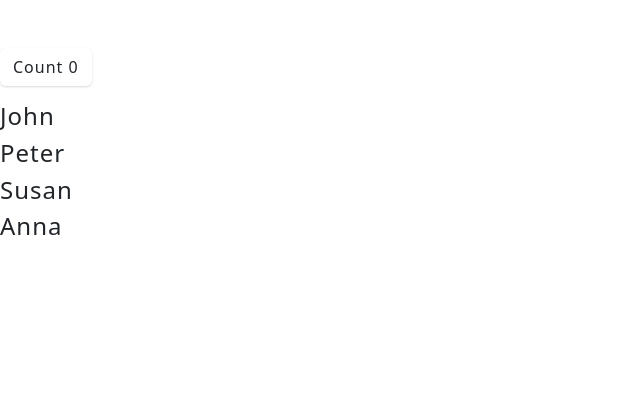
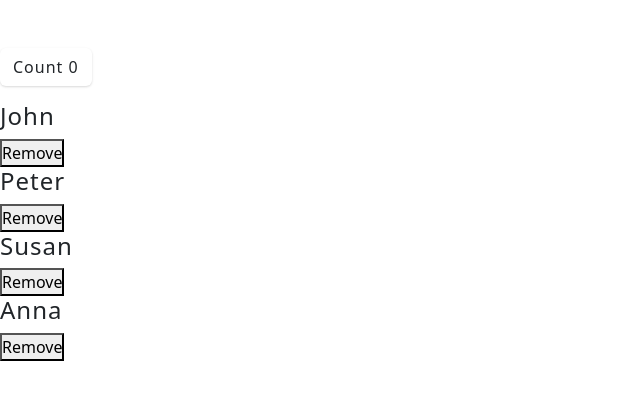
Before and after one commit to mehedihasananik/React-Project, a React (Vite) app: page / in a window 1280 px wide. Shown: the top 400 px of the page, without its empty margins (0-640 px from the left). Built offline with nearby package versions, Linux system fonts and the light colour scheme.

Commit message:
useCallback

```diff
--- a/src/tutorial/11-performance/starter/03-hooks/List.jsx
+++ b/src/tutorial/11-performance/starter/03-hooks/List.jsx
@@ -1,11 +1,11 @@
 import Item from "./Person";
 import { memo } from "react";
 
-const List = ({ people }) => {
+const List = ({ people, removeItem }) => {
   return (
     <div>
       {people.map((person) => {
-        return <Item key={person.id} {...person} />;
+        return <Item key={person.id} {...person} removeItem={removeItem} />;
       })}
     </div>
   );
--- a/src/tutorial/11-performance/starter/03-hooks/Person.jsx
+++ b/src/tutorial/11-performance/starter/03-hooks/Person.jsx
@@ -1,7 +1,8 @@
-const Person = ({ name }) => {
+const Person = ({ name, removeItem, id }) => {
   return (
     <div>
       <h4>{name}</h4>
+      <button onClick={() => removeItem(id)}>Remove</button>
     </div>
   );
 };
--- a/src/tutorial/11-performance/starter/03-hooks/index.jsx
+++ b/src/tutorial/11-performance/starter/03-hooks/index.jsx
@@ -1,9 +1,17 @@
-import { useState } from "react";
+import { useCallback, useState } from "react";
 import { data } from "../../../../data";
 import List from "./List";
 const LowerState = () => {
   const [people, setPeople] = useState(data);
   const [count, setCount] = useState(0);
+
+  const removeItem = useCallback(
+    (id) => {
+      const updatePeople = people.filter((person) => person.id !== id);
+      setPeople(updatePeople);
+    },
+    [people]
+  );
 
   return (
     <section className="mt-5">
@@ -14,7 +22,7 @@ const LowerState = () => {
       >
         count {count}
       </button>
-      <List people={people} />
+      <List people={people} removeItem={removeItem} />
     </section>
   );
 };
```
